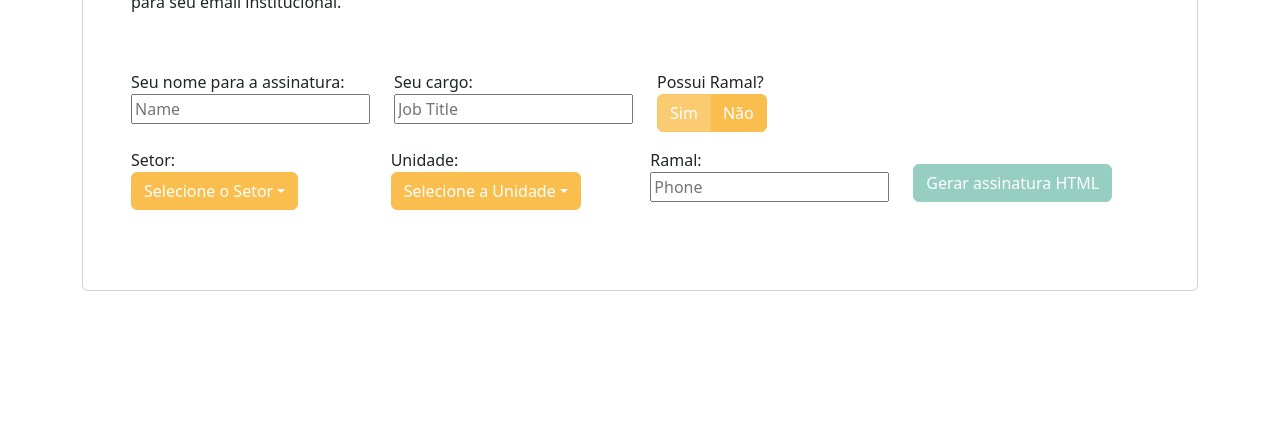
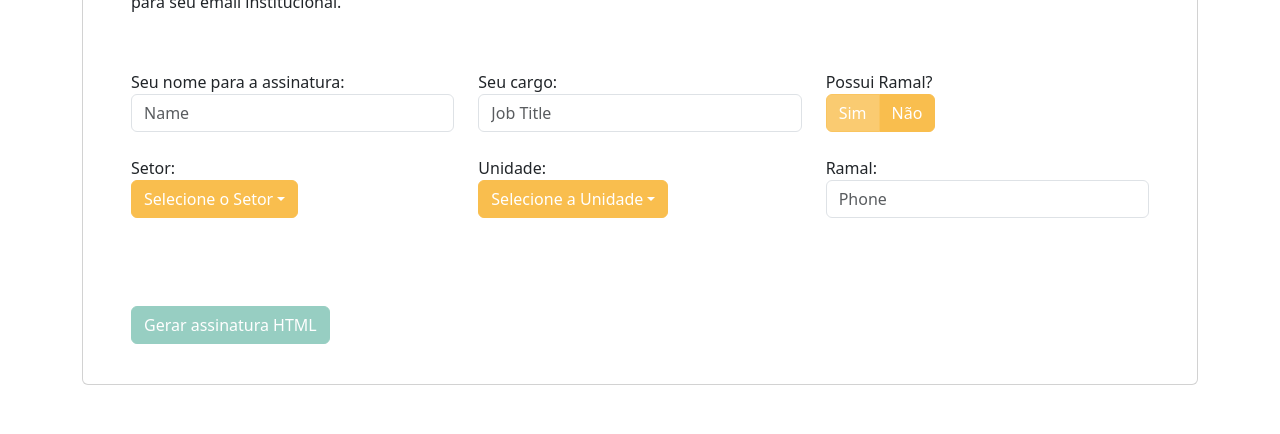
Before and after one commit to rafael-rodrigues95/EmailSignatureBuilder, a React (Create React App) app: page / in a window 1280 px wide. Shown: the part 359-793 px from the top of the page. Built offline with nearby package versions, Linux system fonts and the light colour scheme.

Commit message:
Adding mask to input field.

```diff
--- a/package.json
+++ b/package.json
@@ -10,6 +10,7 @@
     "react": "^18.3.1",
     "react-bootstrap": "^2.10.5",
     "react-dom": "^18.3.1",
+    "react-input-mask": "^3.0.0-alpha.2",
     "react-scripts": "5.0.1",
     "sass": "^1.58.3",
     "web-vitals": "^2.1.4"
--- a/src/App.js
+++ b/src/App.js
@@ -8,10 +8,12 @@ import {
   Button,
   ToggleButton,
   ToggleButtonGroup,
-} from "react-bootstrap";
+  FormControl
+} from "react-bootstrap"; // React Bootstrap components
 import "bootstrap/dist/js/bootstrap.bundle.min"; // Bootstrap Bundle JS
 import "./scss/custom.scss"; // Custom Sass file
 import "./App.css"; // Other CSS files
+import InputMask from 'react-input-mask'
 import React, { useState, useRef, useEffect } from "react";
 
 const SignatureGenerator = () => {
@@ -22,7 +24,7 @@ const SignatureGenerator = () => {
     selectedUnit: "",
     selectedDivision: "",
   });
-  const [address, setAdress] = useState("");
+  const [address, setAddress] = useState("");
   const [unitName, setUnitName] = useState("");
   const [htmlCode, setHtmlCode] = useState("");
   const [isFormValid, setIsFormValid] = useState(false);
@@ -62,17 +64,17 @@ const SignatureGenerator = () => {
     }
 
     if (hasTelephone === 1 && !formData.phone) {
-      errors.name = "Telefone não preenchido.";
+      errors.phone = "Telefone não preenchido.";
     }
 
     // Validate name field
     if (!unitName) {
-      errors.name = "Dados não preenchidos.";
+      errors.unitName = "Dados não preenchidos.";
     }
 
     // Validate cargo field
     if (!address) {
-      errors.name = "Dados não preenchidos.";
+      errors.address = "Dados não preenchidos.";
     }
 
     // Set the errors and update form validity
@@ -81,7 +83,7 @@ const SignatureGenerator = () => {
   };
 
   const handleSelectDivision = (eventKey) => {
-    setAdress(eventKey);
+    setAddress(eventKey);
     let selectedDivision = "";
     switch (eventKey) {
       case "STI":
@@ -149,7 +151,7 @@ const SignatureGenerator = () => {
       console.log("Form submitted successfully!");
     } else {
       // Form is invalid, display error messages
-      console.log("Existe erro no formulario.");
+      console.log("There is one or more error in the form.");
     }
   };
 
@@ -216,12 +218,19 @@ const SignatureGenerator = () => {
                 <div className="form-group">
                   <label>Seu nome para a assinatura:</label>
                   <br />
-                  <input
+                  {/* <input
                     type="text"
                     name="name"
                     value={formData.name}
                     onChange={handleChange}
                     placeholder="Name"
+                  /> */}
+                  <FormControl
+                  type="text"
+                  placeholder="Name"
+                  name="name"
+                    value={formData.name}
+                    onChange={handleChange}
                   />
                 </div>
                 <br />
@@ -230,12 +239,20 @@ const SignatureGenerator = () => {
                 <div className="form-group">
                   <label>Seu cargo:</label>
                   <br />
-                  <input
+                  {/*<input
                     type="text"
                     name="jobTitle"
                     value={formData.jobTitle}
                     onChange={handleChange}
                     placeholder="Job Title"
+                  /> */}
+                  <FormControl
+                  type="text"
+                  mask="(99) 9999-9999"
+                  placeholder="Job Title"
+                  name="jobTitle"
+                    value={formData.jobTitle}
+                    onChange={handleChange}
                   />
                 </div>
                 <br />
@@ -259,7 +276,7 @@ const SignatureGenerator = () => {
                   </ToggleButtonGroup>
                 </div>
               </Col>
-              <Col></Col>
+
             </Row>
             <Row>
               <Col>
@@ -317,12 +334,14 @@ const SignatureGenerator = () => {
                 >
                   <label>Ramal:</label>
                   <br />
-                  <input
-                    type="text"
-                    name="phone"
+                  <FormControl
+                  type="text"
+                  as={InputMask}
+                  mask="(99) 9999-9999"
+                  placeholder="Phone"
+                  name="phone"
                     value={formData.phone}
                     onChange={handleChange}
-                    placeholder="Phone"
                   />
                 </div>
                 <br />
@@ -331,8 +350,9 @@ const SignatureGenerator = () => {
                 <p>&nbsp;</p>
               </Col>
 
-              <Col>
-              <p></p>
+            </Row>
+            <Row>
+            <Col>
                 <Button
                   style={{ opacity: isFormValid ? 1 : 0.5 }}
                   disabled={!isFormValid}
@@ -342,7 +362,7 @@ const SignatureGenerator = () => {
                 >
                   Gerar assinatura HTML
                 </Button>
-                <p></p>
+                <p>&nbsp;</p>
               </Col>
             </Row>
           </form>
```
Also changed, not shown: 1 other file (tests, documents, lock files or other folders).
